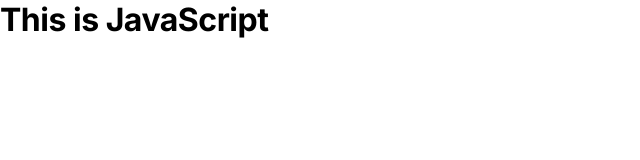
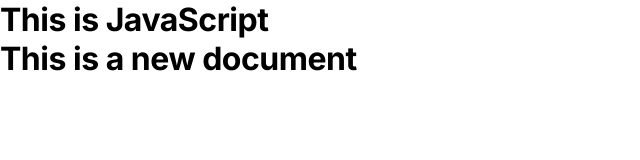
Before and after one commit to ChuksEcode/javascript, a plain HTML site: page index.html in a window 1280 px wide. Shown: the whole page, without its empty margins (0-640 px from the left). Drawn offline with Linux system fonts and the light colour scheme.

Commit message:
added second commit message

```diff
--- a/index.html
+++ b/index.html
@@ -12,6 +12,8 @@
     <h1>This is JavaScript</h1>
 
 
+    <h1>This is a new document</h1>
+
     <script src="./index.js"></script>
 </body>
 </html>
```
